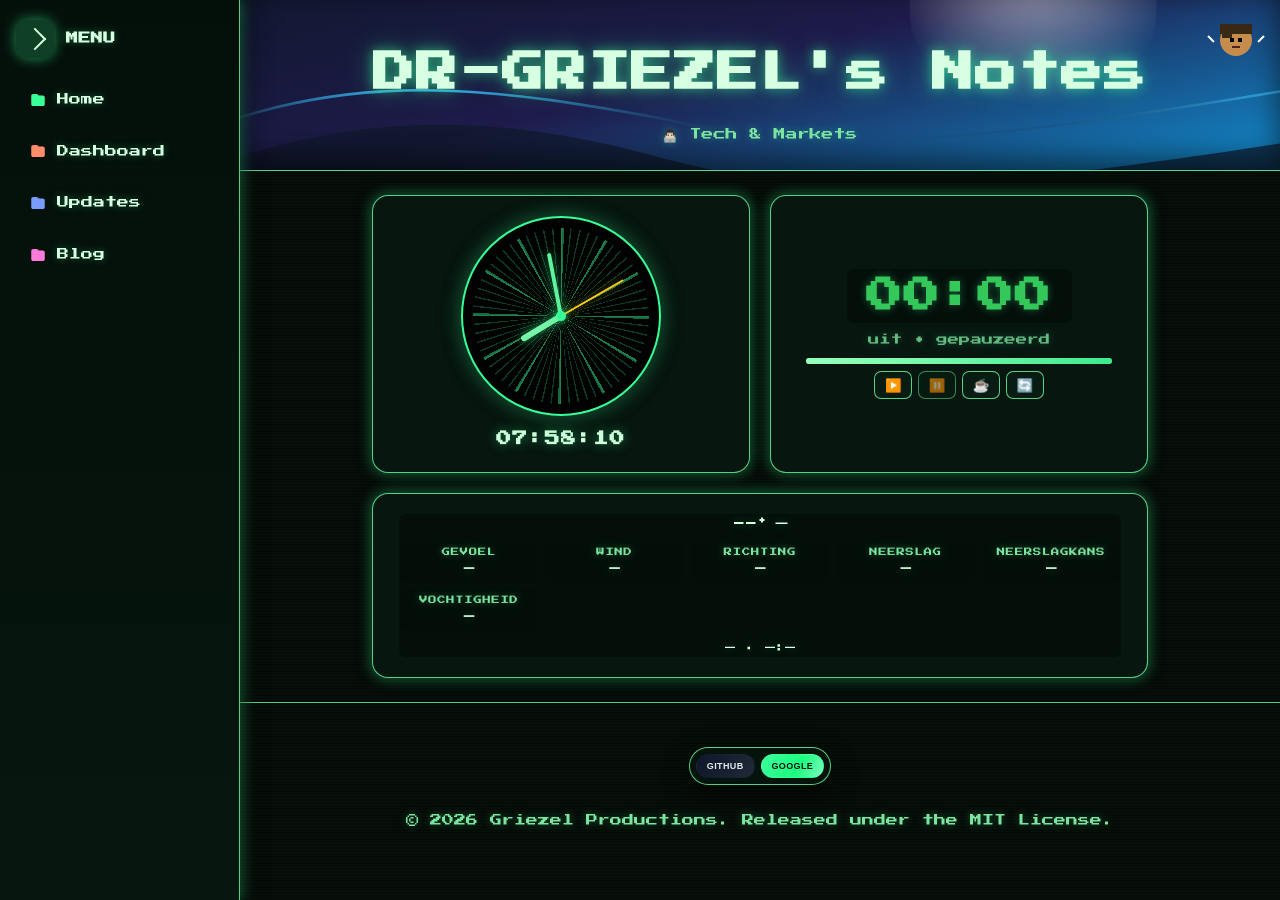
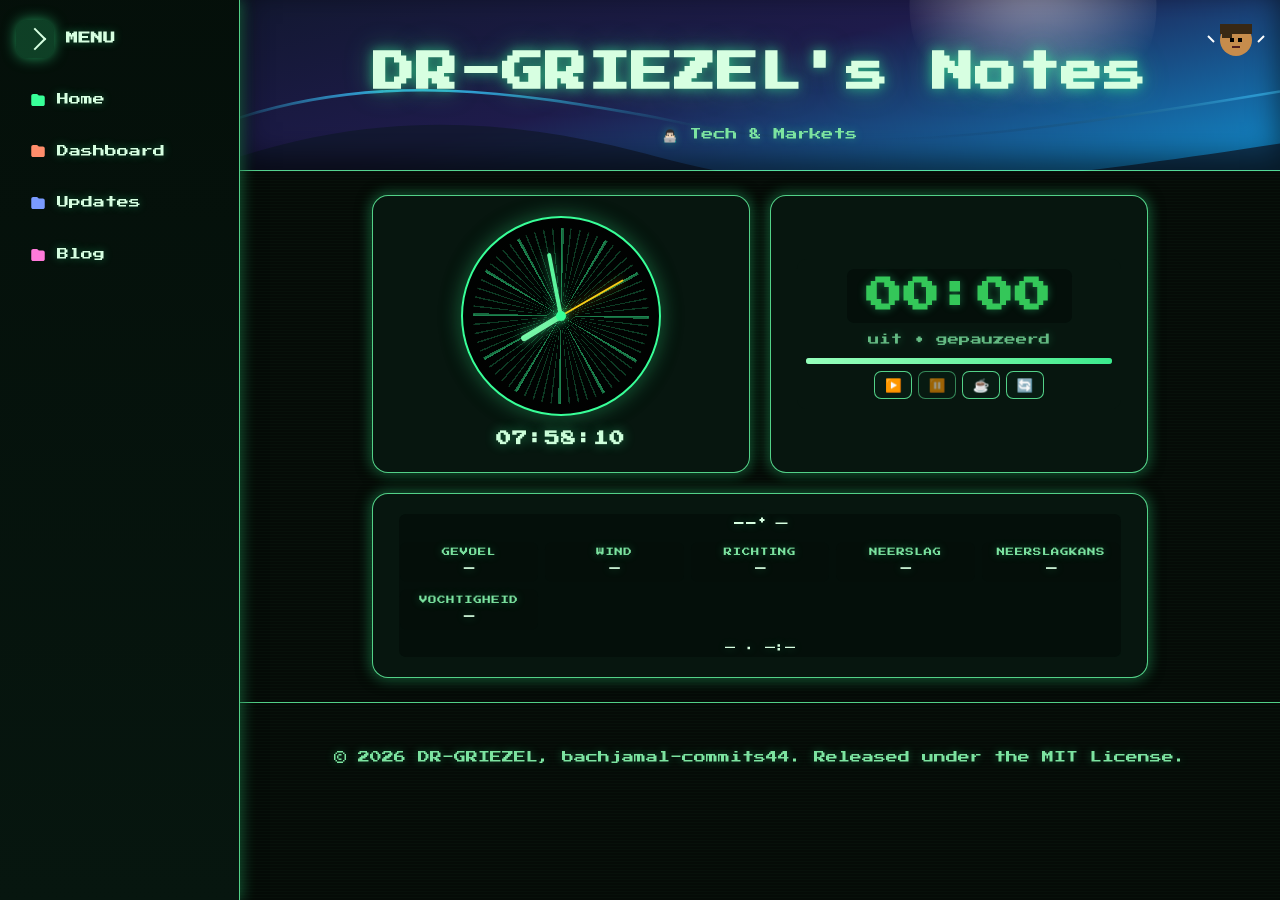
Before and after one commit to DR-GRIEZEL/dr-griezel.github.io, a Jekyll site: the page built from html/nav/index.html, in a window 1280 px wide and 900 px high, scrolled down 47 px. Built offline with Jekyll 4.4.1, drawn with Linux system fonts in a browser that asks for light colours; comment, search, counter and statistics services are not loaded.

Commit message:
Update footer.html

```diff
--- a/_includes/footer.html
+++ b/_includes/footer.html
@@ -1,14 +1,3 @@
 <div class="container">
-  <div class="footer-auth">
-    <div class="auth-buttons__group" role="group" aria-label="Login opties">
-      <button class="auth-button auth-button--github" type="button" data-auth-github>
-        GitHub
-      </button>
-      <button class="auth-button auth-button--google" type="button" data-auth-google>
-        Google
-      </button>
-    </div>
-    <span class="auth-status" role="status" aria-live="polite" data-auth-status></span>
-  </div>
-  <p>© <span id="footer-year"></span> Griezel Productions. Released under the MIT License.</p>
+  <p>© <span id="footer-year"></span> {{ site.copyright }}. Released under the MIT License.</p>
 </div>
```
